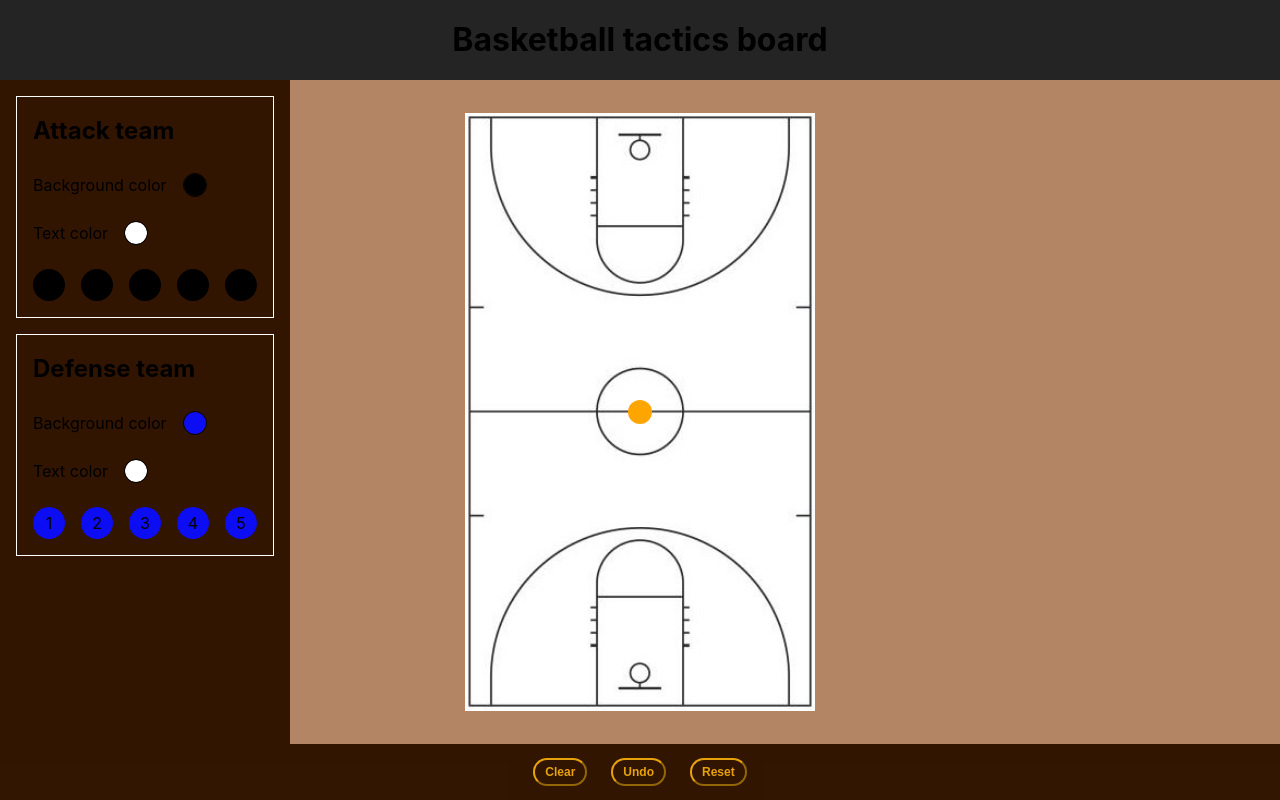
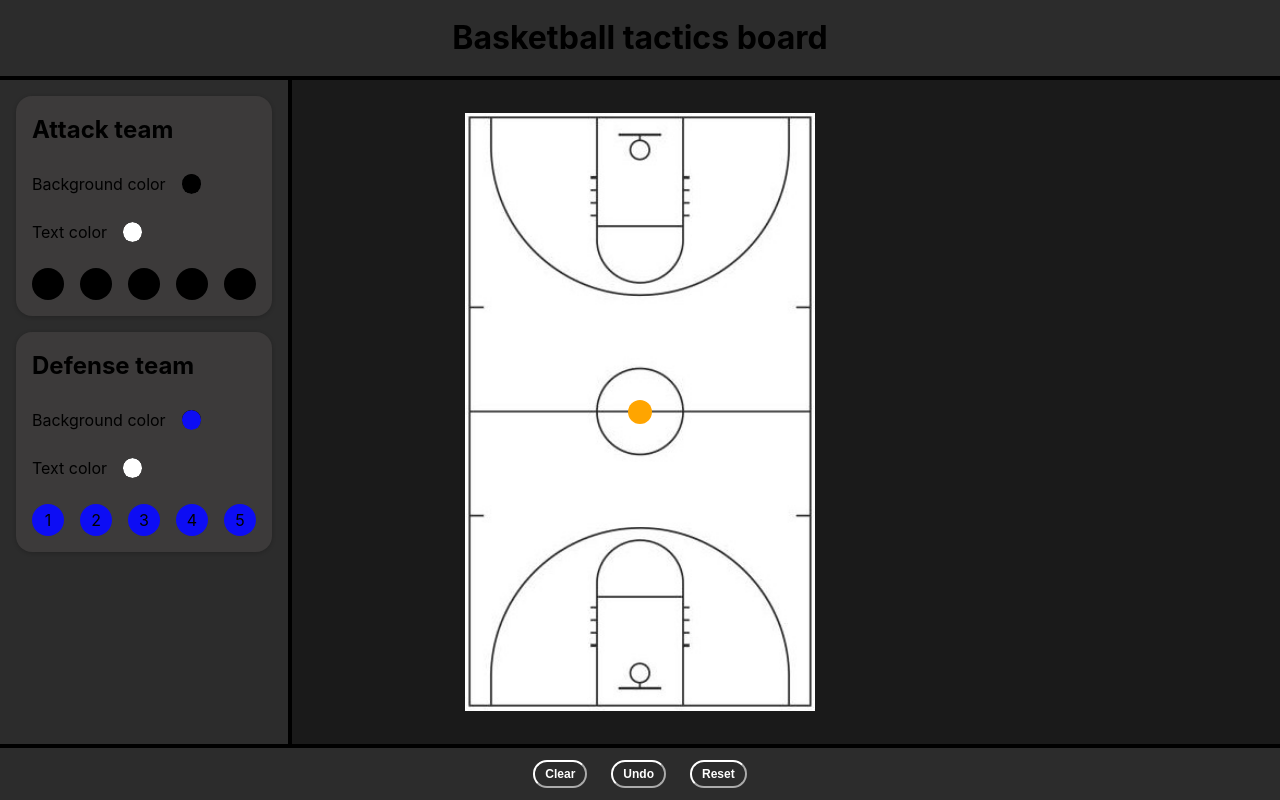
Before and after one commit to SantiG11/tactics-board, a website built with Vite: page index.html in a window 1280 px wide. Built offline with nearby package versions, Linux system fonts and the light colour scheme.

Commit message:
Finished desktop layout

```diff
--- a/src/style.css
+++ b/src/style.css
@@ -2,14 +2,11 @@
   font-family: Inter, system-ui, Avenir, Helvetica, Arial, sans-serif;
   line-height: 1.5;
   font-weight: 400;
-
   color-scheme: light dark;
-
-  --primary-bg: hsla(25, 76%, 31%, 0.653);
-  --secondary-bg: #321500fd;
-  --orange: #d45113;
-  --primart-text: #fff;
-  --button: #e7a20c;
+  --primary-bg: #1a1a1a;
+  --secondary-bg: #2c2c2c;
+  --primary-text: #fff;
+  --button: #fff;
 }
 
 * {
@@ -36,16 +33,17 @@ body {
 
 header {
   grid-area: header;
-  background-color: #242424;
+  background-color: var(--secondary-bg);
   display: flex;
   justify-content: center;
   align-items: center;
   padding: 1rem;
+  border-bottom: 4px solid #000;
 }
 
 aside {
   grid-area: aside;
-
+  border-right: 4px solid #000;
   background-color: var(--secondary-bg);
   min-width: fit-content;
   overflow: scroll;
@@ -67,6 +65,7 @@ footer {
   display: flex;
   justify-content: center;
   align-items: center;
+  border-top: 4px solid #000;
 }
 
 /* ---------- Court --------- */
@@ -106,7 +105,10 @@ footer {
 /* ---------- Side bar --------- */
 
 .players-section {
-  border: 1px solid #fff;
+  /* border: 1px solid #fff; */
+  border-radius: 1rem;
+  background-color: #3c3a3a;
+  box-shadow: 0 1px 4px hsla(0, 0%, 0%, 0.2);
   padding: 1rem;
   display: flex;
   flex-direction: column;
@@ -143,18 +145,18 @@ footer {
 
 .color-select-container {
   display: flex;
-
   justify-content: end;
-  align-items: start;
+  align-items: center;
   gap: 1rem;
 }
 
 .color-select {
+  box-shadow: inset 0 2px 2px hsla(0, 0%, 0%, 1);
   appearance: none;
   -webkit-appearance: none;
-  width: 1.5rem;
-  height: 1.5rem;
-  border: 1px solid #000;
+  width: 1.2rem;
+  height: 1.2rem;
+  border: none;
   background-color: transparent;
   border-radius: 50%;
   overflow: hidden;
```
